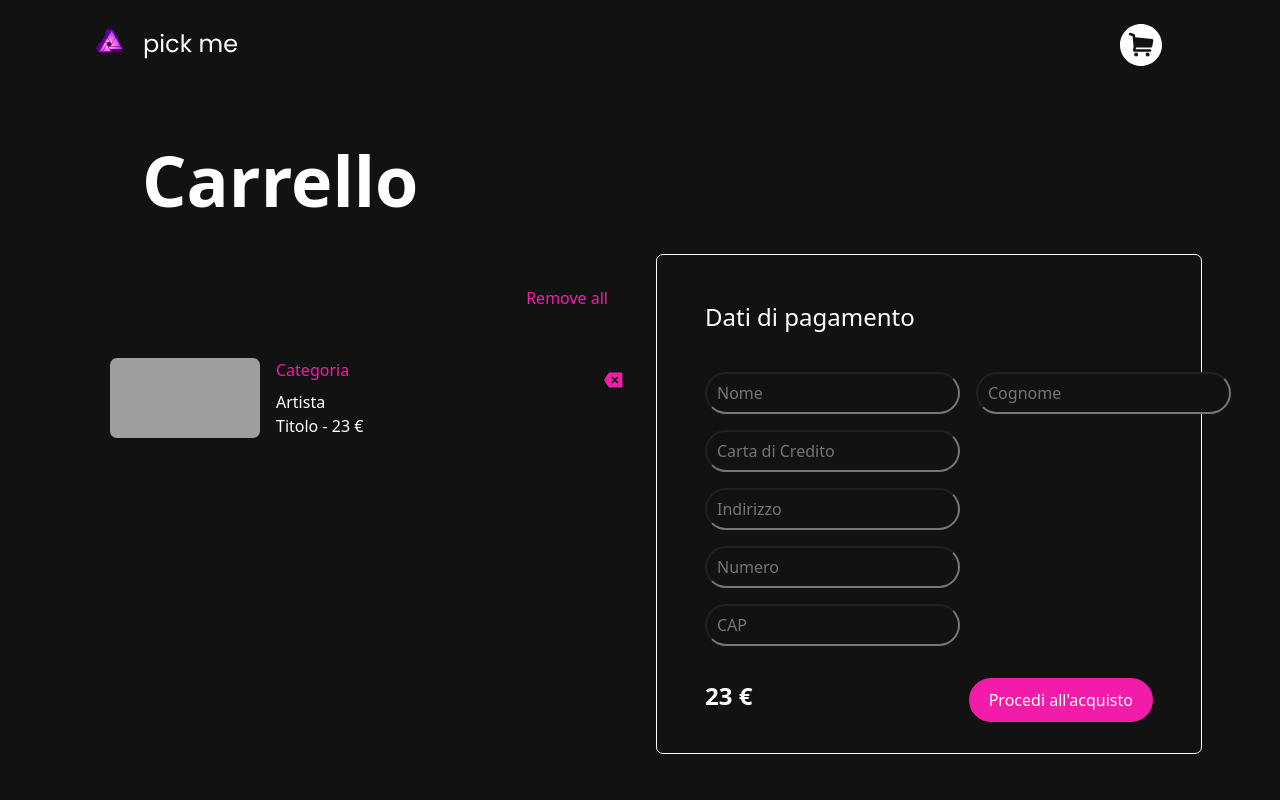
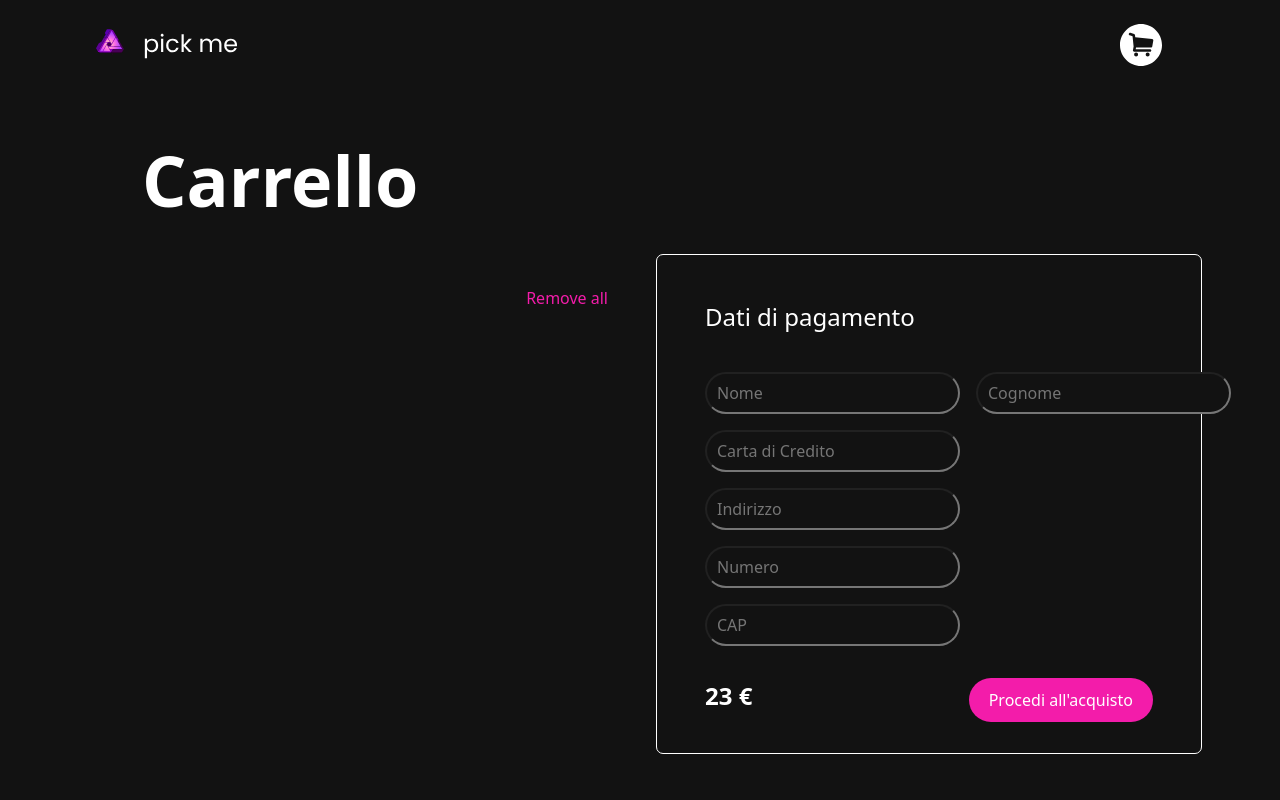
Before and after one commit to matteopelusi7/redux-react-pick-me, a React (Create React App) app: page /checkout in a window 1280 px wide. Shown: the top 800 px of the page. Built offline with nearby package versions, Linux system fonts and the light colour scheme; grey boxes are pictures that could not be loaded.

Commit message:
add remove item from cart

```diff
--- a/src/components/BodyCart.js
+++ b/src/components/BodyCart.js
@@ -1,7 +1,13 @@
 import React from 'react'
 import { RiDeleteBack2Fill } from "react-icons/ri";
+import { useDispatch, useSelector } from 'react-redux';
+import { cleanCart, removeFromCart } from '../redux/reducers/cart-reducer'
 
 const BodyCart = () => {
+
+  const dispatch = useDispatch()
+  const { cart } = useSelector((store) => store.cart)
+
   return (
     <div className='my-5'>
         <div className='row mx-5'>
@@ -9,13 +15,15 @@ const BodyCart = () => {
         </div>
         <div className='row px-4 my-4 d-flex justify-content-between gap-3 flex-nowrap'>
             <div className='col-6 cart-collect d-flex flex-column p-3'>
-                <button className='remove-all pb-3'>
+                <button className='remove-all pb-3' onClick={() => dispatch(cleanCart())}>
                     <p className='text-end p-3 category'>Remove all</p>
                 </button>
+                {cart.map((el) => {
+                    return (
                         <div className='container-buy d-flex justify-content-between pb-4'>
                             <div className='d-flex align-items-center gap-3'>
                                 <div className='pr-3'>
-                            <img className='img-cart' src="https://images.unsplash.com/photo-1661956603025-8310b2e3036d?crop=entropy&cs=tinysrgb&fm=jpg&ixid=MnwxODIyMTF8MXwxfGFsbHwxfHx8fHx8Mnx8MTY3OTQ4Mjg4MQ&ixlib=rb-4.0.3&q=80" height={'80px'} width={'150px'} alt="" />
+                                    <img className='img-cart' src={el.url} height={'80px'} width={'150px'} alt="" />
                                 </div>
                             <div className='d-flex gap-2 flex-column ml-2'>
                                 <div>
@@ -23,14 +31,16 @@ const BodyCart = () => {
                                 </div>
                             <div>
                                 <p>Artista</p>
-                                <p>Titolo - 23 €</p>
+                                <p>Titolo - {el.likes} €</p>
                             </div>
                         </div>
                         </div>
-                    <button className='mt-2 pr-4 remove-item'>
+                            <button className='mt-2 pr-4 remove-item' onClick={() => dispatch(removeFromCart(el))}>
                                 <RiDeleteBack2Fill className='fs-5' />
                             </button>
                         </div>
+                    )
+                })}
             </div>
 
             <div className='col-6 cart-pay p-5 d-flex align-center flex-column justify-content-evenly gap-3'>
--- a/src/redux/reducers/cart-reducer.js
+++ b/src/redux/reducers/cart-reducer.js
@@ -1,4 +1,6 @@
-import { createSlice } from '@reduxjs/toolkit'
+import { createSlice, createAction } from '@reduxjs/toolkit'
+
+const removeFromCart = createAction('remove-from-cart')
 
 const initialState = {
     cart: [],
@@ -21,6 +23,15 @@ export const cartSlice = createSlice({
         state.payed = true
     }
   },
+  extraReducers: (builder) => {
+    builder
+    .addCase(removeFromCart, (state, action) => {
+        state.cart = state.cart.filter((el) => el.id !== action.payload.id)
+    })
+    .addDefaultCase((state) => {
+        return state
+    })
+  }
 })
 
 const addSingleItemToCart = (item) => (dispatch, getState) => {
@@ -35,6 +46,6 @@ const addSingleItemToCart = (item) => (dispatch, getState) => {
 
 export const { addToCart, cleanCart, payOrder } = cartSlice.actions
 
-export {addSingleItemToCart}
+export {addSingleItemToCart, removeFromCart}
 
 export default cartSlice.reducer
```
Lines whose indentation alone changed are shown as unchanged.
